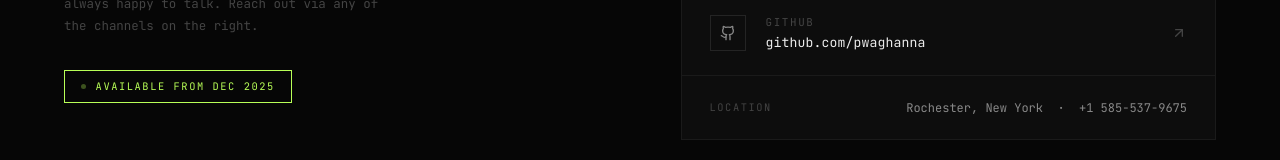
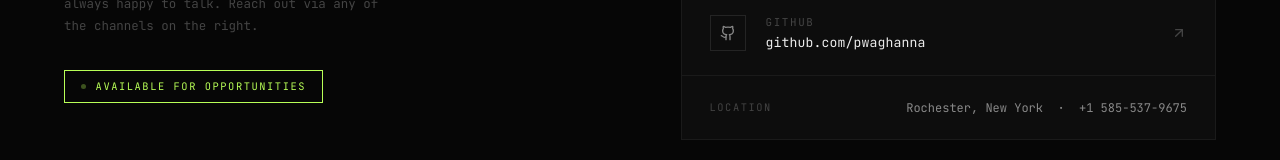
Before and after one commit to pwaghanna/portfolio, a Next.js app: page / in a window 1280 px wide. Shown: the part 6664-6824 px from the top of the page. Built offline with nearby package versions, Linux system fonts and the light colour scheme.

Commit message:
text rewording

```diff
--- a/pages/index.js
+++ b/pages/index.js
@@ -511,7 +511,7 @@ const Portfolio = () => {
               </p>
               <div className="contact-availability">
                 <span className="contact-availability-dot" />
-                Available from Dec 2025
+                Available for opportunities
               </div>
             </div>
 
```
